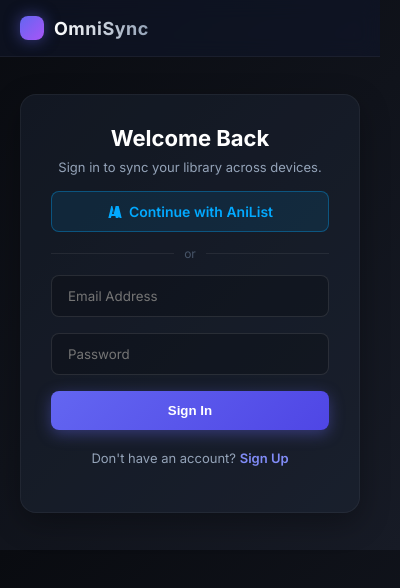
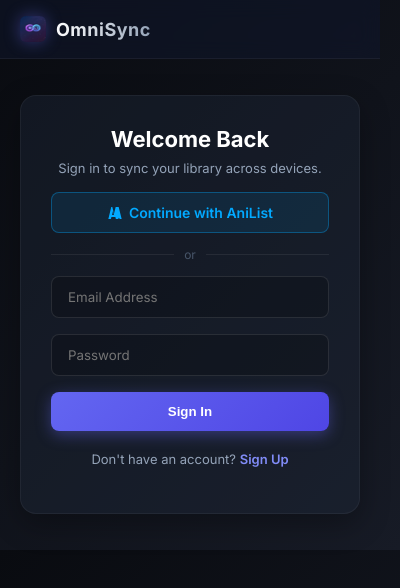
Before and after one commit to Frey210/OmniSync, a browser extension: page extension/popup/popup.html in a window 400 px wide. Drawn offline with Linux system fonts and the light colour scheme.

Commit message:
fix: resolve background executeScript missing tab error & add official OmniSync logo icons

```diff
--- a/extension/popup/popup.css
+++ b/extension/popup/popup.css
@@ -6,7 +6,7 @@ body { width: 380px; height: 550px; margin: 0; background: linear-gradient(135de
 /* Header */
 #header { display: flex; justify-content: space-between; align-items: center; padding: 16px 20px; background: rgba(15, 23, 42, 0.6); backdrop-filter: blur(10px); border-bottom: 1px solid rgba(255,255,255,0.05); }
 .logo-box { display: flex; align-items: center; gap: 10px; }
-.logo-icon { width: 24px; height: 24px; background: linear-gradient(135deg, #6366f1 0%, #a855f7 100%); border-radius: 8px; box-shadow: 0 0 15px rgba(99, 102, 241, 0.5); }
+.logo-icon { width: 26px; height: 26px; border-radius: 6px; object-fit: contain; filter: drop-shadow(0 0 8px rgba(99, 102, 241, 0.4)); }
 h2 { margin: 0; background: linear-gradient(to right, #fff, #94a3b8); -webkit-background-clip: text; background-clip: text; -webkit-text-fill-color: transparent; font-weight: 700; font-size: 18px; letter-spacing: 0.5px; }
 
 #user-info { display: flex; align-items: center; gap: 6px; font-size: 12px; color: #94a3b8; flex-shrink: 0; }
--- a/extension/popup/popup.html
+++ b/extension/popup/popup.html
@@ -9,7 +9,7 @@
 <body>
   <div id="header">
     <div class="logo-box">
-       <div class="logo-icon"></div>
+       <img class="logo-icon" src="../icons/icon32.png" alt="OmniSync Logo" />
        <h2>OmniSync</h2>
     </div>
     <div id="user-info" class="hidden">
```
Also changed, not shown: extension/background.js (+9 -8 lines), extension/icons/icon128.png (added), extension/icons/icon16.png (added), extension/icons/icon32.png (added), extension/icons/icon48.png (added), extension/manifest.json.
